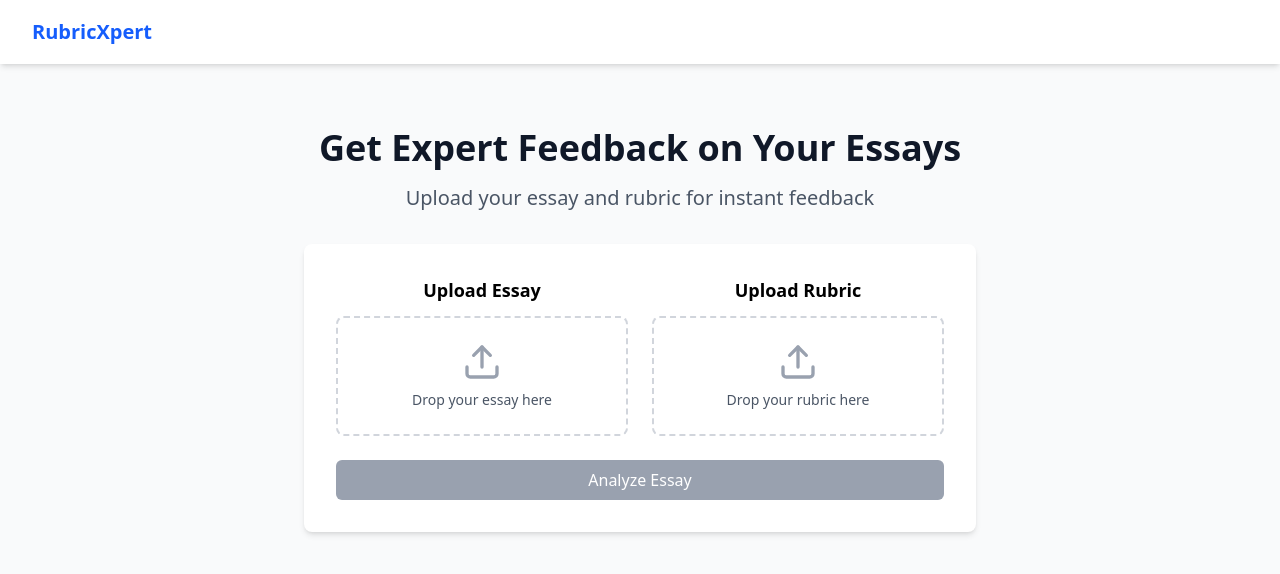
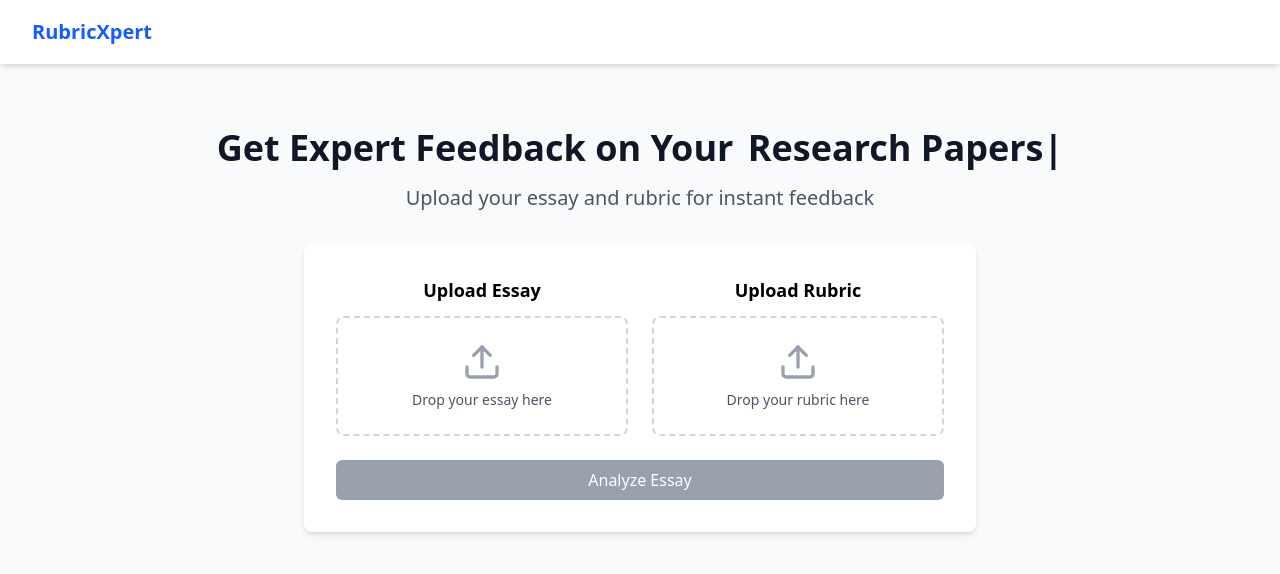
Before and after one commit to Mythventor/RubricXpert, a React (Vite) app: page /#/ in a window 1280 px wide. Shown: the top 574 px of the page. Built offline with nearby package versions, Linux system fonts and the light colour scheme.

Commit message:
updates animation

```diff
--- a/package.json
+++ b/package.json
@@ -19,6 +19,7 @@
     "react": "^18.3.1",
     "react-dom": "^18.3.1",
     "react-router-dom": "^7.1.5",
+    "react-type-animation": "^3.2.0",
     "tailwindcss": "^4.0.3"
   },
   "devDependencies": {
--- a/src/components/homepage.jsx
+++ b/src/components/homepage.jsx
@@ -1,6 +1,7 @@
 import React, { useState } from 'react';
 import { Upload } from 'lucide-react';
 import { useNavigate } from 'react-router-dom';
+import { TypeAnimation } from 'react-type-animation';
 
 const HomePage = () => {
   const navigate = useNavigate();
@@ -71,8 +72,26 @@ const HomePage = () => {
       <main className="max-w-7xl mx-auto px-4 sm:px-6 lg:px-8">
         <div className="text-center py-16">
           <h1 className="text-4xl font-bold text-gray-900 mb-4">
-            Get Expert Feedback on Your Essays
-          </h1>
+            Get Expert Feedback on Your
+            <TypeAnimation
+              sequence={[
+                ' Essays',
+                2000, // wait 2s
+                ' Research Papers',
+                2000, // wait 2s
+                ' Personal Statements',
+                2000, // wait 2s
+              ' Cover Letters',
+                2000, // wait 2s
+              ' Academic Writing',
+                2000 // wait 2s
+                ]}
+      wrapper="span"
+      speed={50}
+      style={{ paddingLeft: '5px' }}
+      repeat={Infinity}
+      />
+        </h1>
           <p className="text-xl text-gray-600 mb-8">
             Upload your essay and rubric for instant feedback
           </p>
```
Also changed, not shown: 2 other files (tests, documents, lock files or other folders).
